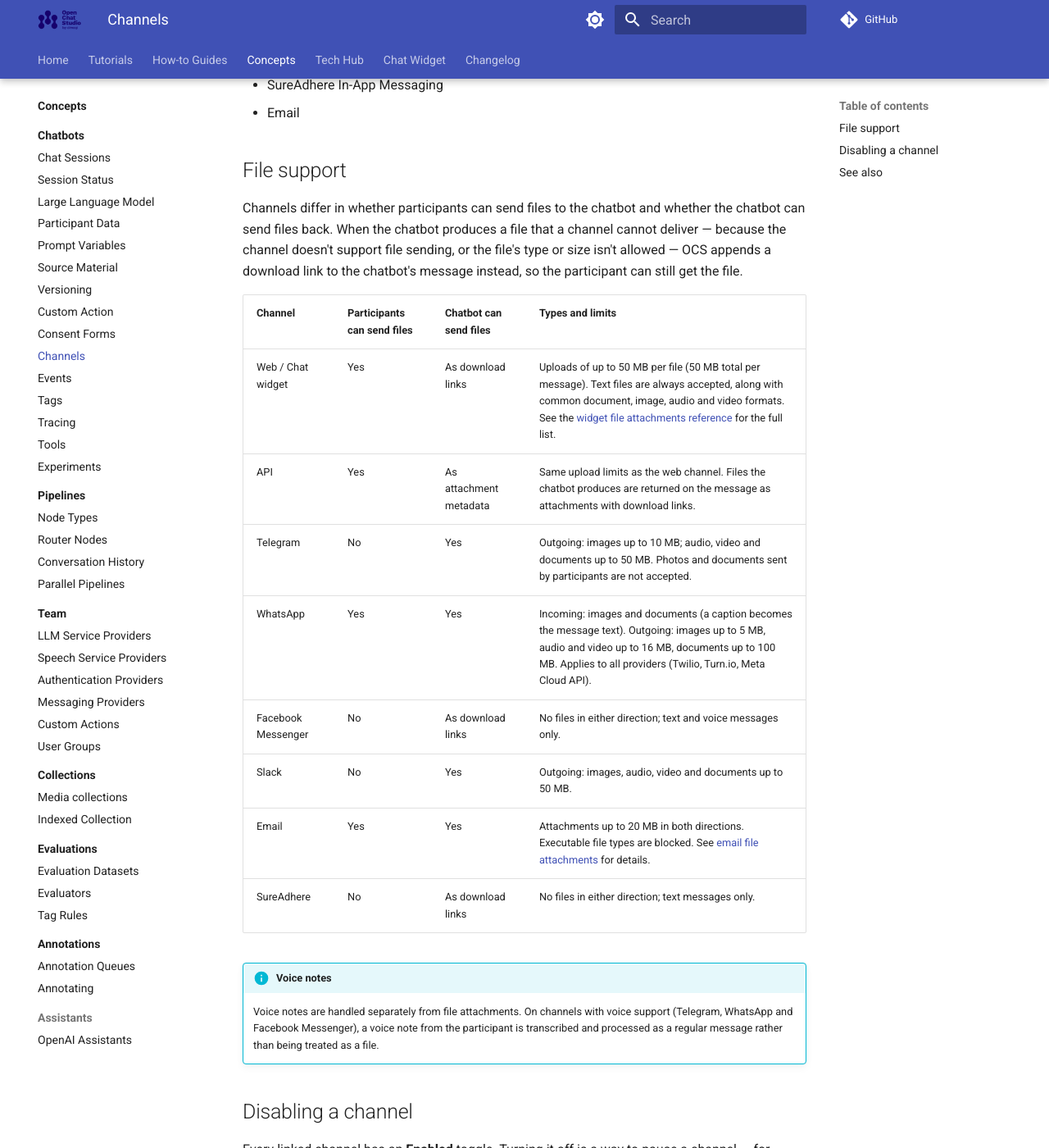
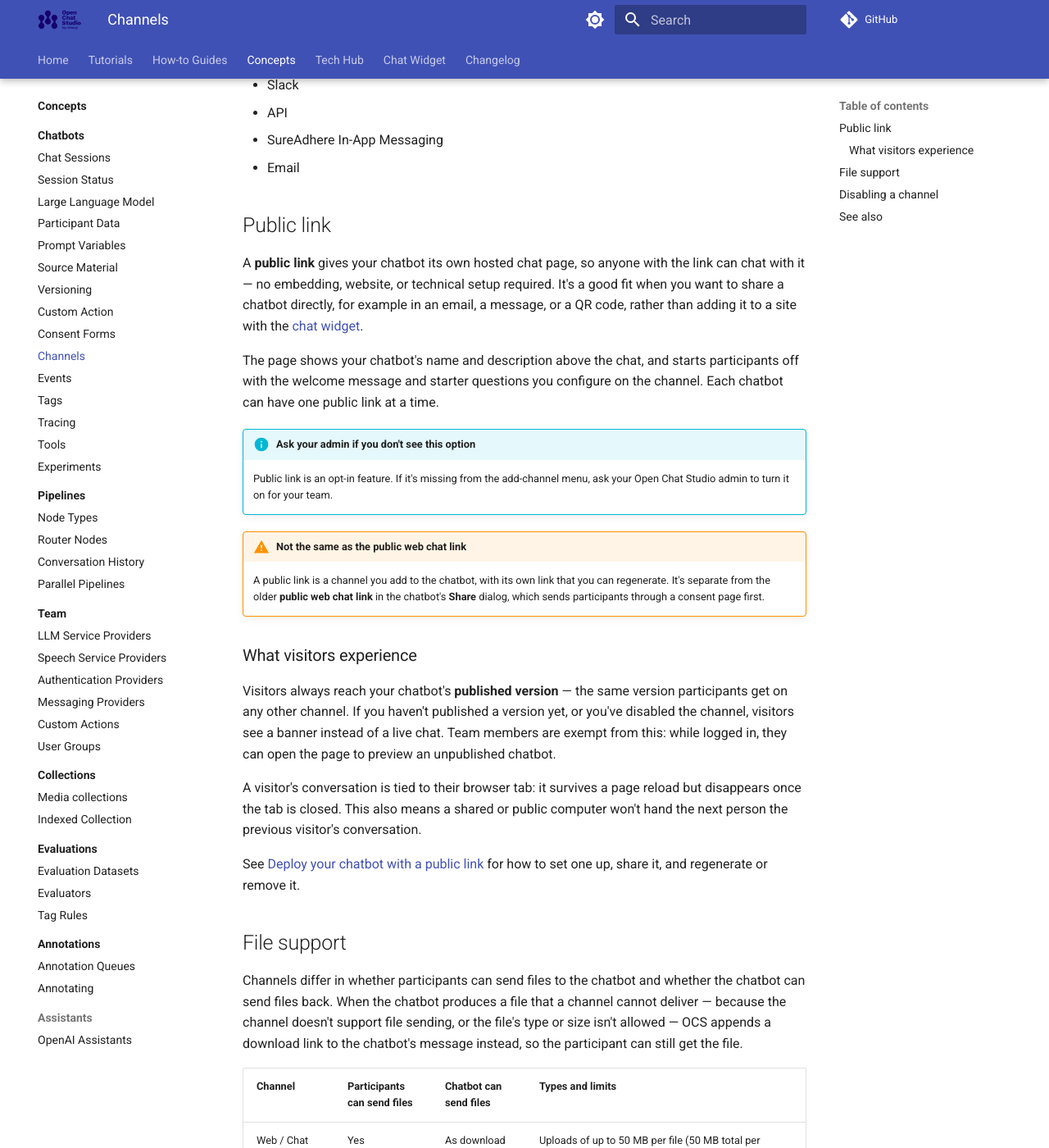
Before and after one commit to dimagi/open-chat-studio-docs, an MkDocs documentation site: the page built from docs/concepts/channels.md, in a window 1280 px wide and 1400 px high, scrolled down 660 px. Shown: the whole window at 82% size. Built offline with MkDocs 1.6.1 and Material for MkDocs 9.7.7, drawn with Linux system fonts in a browser that asks for light colours; a script that is not in the unit is left out; comment, search, counter and statistics services are not loaded; some of the changed text lies outside the part shown.

Commit message:
update changelog and docs from OCS PR #4284
Co-Authored-By: Claude Opus 5 (1M context) <noreply@anthropic.com>

```diff
--- a/docs/concepts/channels.md
+++ b/docs/concepts/channels.md
@@ -9,6 +9,8 @@ Some channels work out of the box; others require you to first [configure a mess
 
 The currently supported channels are:
 
+- Web / Chat widget
+- Public link
 - Telegram
 - WhatsApp
 - Facebook Messenger
@@ -16,6 +18,26 @@ The currently supported channels are:
 - API
 - SureAdhere In-App Messaging
 - Email
+
+## Public link
+
+A **public link** gives your chatbot its own hosted chat page, so anyone with the link can chat with it — no embedding, website, or technical setup required. It's a good fit when you want to share a chatbot directly, for example in an email, a message, or a QR code, rather than adding it to a site with the [chat widget][chat-widget].
+
+The page shows your chatbot's name and description above the chat, and starts participants off with the welcome message and starter questions you configure on the channel. Each chatbot can have one public link at a time.
+
+!!! info "Ask your admin if you don't see this option"
+    Public link is an opt-in feature. If it's missing from the add-channel menu, ask your Open Chat Studio admin to turn it on for your team.
+
+!!! warning "Not the same as the public web chat link"
+    A public link is a channel you add to the chatbot, with its own link that you can regenerate. It's separate from the older **public web chat link** in the chatbot's **Share** dialog, which sends participants through a consent page first.
+
+### What visitors experience
+
+Visitors always reach your chatbot's **published version** — the same version participants get on any other channel. If you haven't published a version yet, or you've disabled the channel, visitors see a banner instead of a live chat. Team members are exempt from this: while logged in, they can open the page to preview an unpublished chatbot.
+
+A visitor's conversation is tied to their browser tab: it survives a page reload but disappears once the tab is closed. This also means a shared or public computer won't hand the next person the previous visitor's conversation.
+
+See [Deploy your chatbot with a public link][public-link-howto] for how to set one up, share it, and regenerate or remove it.
 
 ## File support
 
@@ -35,6 +57,9 @@ Channels differ in whether participants can send files to the chatbot and whethe
 !!! info "Voice notes"
     Voice notes are handled separately from file attachments. On channels with voice support (Telegram, WhatsApp and Facebook Messenger), a voice note from the participant is transcribed and processed as a regular message rather than being treated as a file.
 
+!!! info "Public link"
+    A public link hosts the same chat widget as the Web / Chat widget channel, so the same file support applies.
+
 ## Disabling a channel
 
 Every linked channel has an **Enabled** toggle. Turning it off is a way to pause a channel — for maintenance, to retire it temporarily, or to stop unwanted traffic — without deleting the channel and losing its configuration.
@@ -47,12 +72,18 @@ While a channel is disabled:
 
 A **disabled message** is an optional static reply for the channel. When a participant messages a disabled channel, or tries to start a conversation on it, this message is sent back in place of a chatbot response. It's only ever sent as a reply to something a participant did — it's never pushed out on its own, so it won't appear alongside a scheduled or event message that got suppressed. Leaving it blank keeps the channel silent instead. Staff starting a chat from the OCS console see a generic error rather than this message.
 
+!!! info "Public link is different"
+    A disabled **public link** shows visitors a banner instead of the chat, rather than sending a disabled message. Disabling, deleting, or [regenerating the link][public-link-howto] also ends any conversations still open on it — see [Deploy your chatbot with a public link][public-link-howto].
+
 See [Disable a channel](../how-to/disable_a_channel.md) for how to turn a channel off and what participants see on each entry point.
 
 ## See also
 - [Disable a channel](../how-to/disable_a_channel.md)
 - [Deploying your chatbot to different channels](../how-to/deploy_to_different_channels.md)
+- [Deploy your chatbot with a public link][public-link-howto]
 
 [1]: ./team/messaging_providers.md
 [widget-files]: ../chat_widget/reference.md#file-attachments
 [email-files]: ../how-to/deploy_email_channel.md#file-attachments
+[chat-widget]: ../chat_widget/index.md
+[public-link-howto]: ../how-to/deploy_public_link_channel.md
--- a/mkdocs.yml
+++ b/mkdocs.yml
@@ -121,6 +121,7 @@ nav:
     - Channels & Deployment:
       - how-to/deploy_to_different_channels.md
       - how-to/disable_a_channel.md
+      - Deploy chatbot with a Public Link: how-to/deploy_public_link_channel.md
       - Deploy chatbot to Email: how-to/deploy_email_channel.md
       - Deploy chatbot to Slack: how-to/deploy_slack_channel.md
       - how-to/whatsapp_meta_cloud_api.md
```
Also changed, not shown: docs/how-to/deploy_public_link_channel.md (added, +63 -0 lines), docs/how-to/deploy_to_different_channels.md (+8 -0 lines), docs/how-to/disable_a_channel.md (+2 -0 lines).
